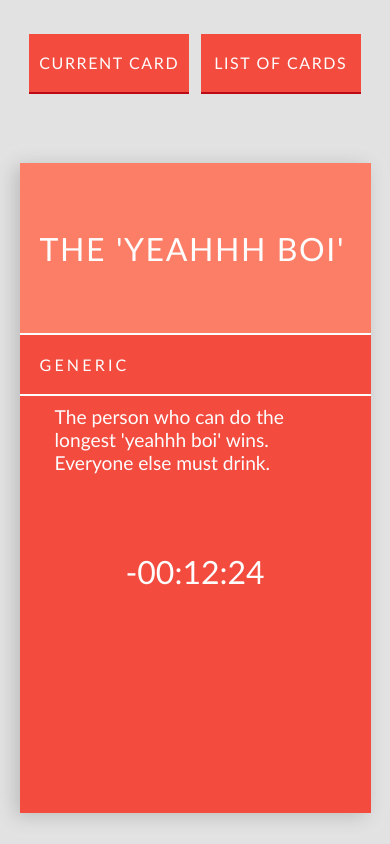
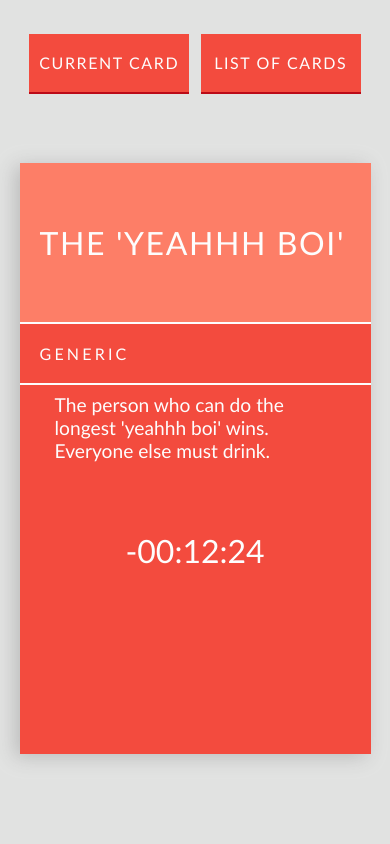
Before and after one commit to RyanH1234/DAG, a Vue app: page /#/dash in a window 390 px wide. Built offline with nearby package versions, Linux system fonts and the light colour scheme; some icons are missing.

Commit message:
added in further responsiveness

```diff
--- a/src/components/CurrentCard.vue
+++ b/src/components/CurrentCard.vue
@@ -117,10 +117,10 @@ export default {
   cursor: pointer;
 }
 
-@media (max-width: 768px) {
+@media (max-width: 850px) {
   #content {
     width: 90%;
-    height: 77%;
+    height: 70%;
   }
 
   #name {
--- a/src/components/ListItem.vue
+++ b/src/components/ListItem.vue
@@ -72,4 +72,10 @@ export default {
   align-items: center;
   border-radius: 0px 10px 10px 0px;
 }
+
+@media (max-width: 850px) {
+  .list-item {
+    min-height: 80px;
+  }
+}
 </style>
--- a/src/components/Menu.vue
+++ b/src/components/Menu.vue
@@ -59,6 +59,7 @@ export default {
 .menu button {
   height: 20%;
   width: 20%;
+  min-width: 130px;
   color: white;
   font-size: 0.6em;
   text-transform: uppercase;
@@ -75,7 +76,7 @@ export default {
   cursor: pointer;
 }
 
-@media (max-width: 768px) {
+@media (max-width: 850px) {
   .menu {
     height: 90%;
     width: 90%;
--- a/src/components/Tabs.vue
+++ b/src/components/Tabs.vue
@@ -30,6 +30,7 @@ export default {
   display: flex;
   justify-content: center;
   width: 100%;
+  min-height: 40px;
 }
 
 #tab-container {
@@ -64,8 +65,7 @@ export default {
   width: 3%;
 }
 
-
-@media (max-width: 768px) {
+@media (max-width: 850px) {
   #container {
     margin-top: 4vh;
     margin-bottom: 20px;
```
